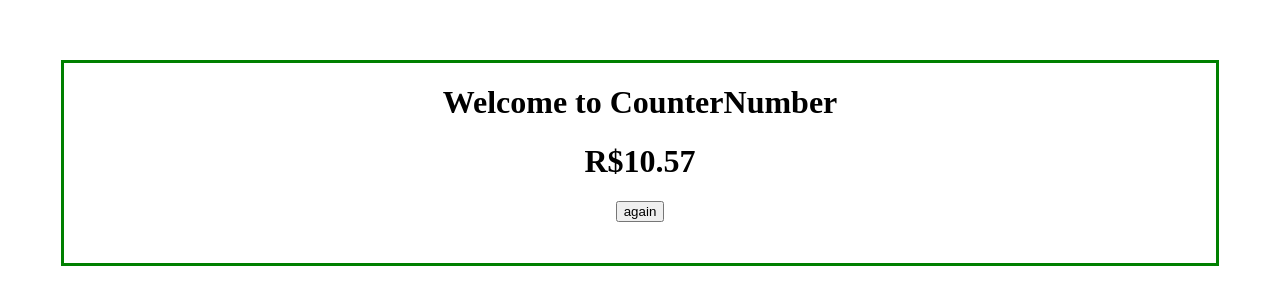
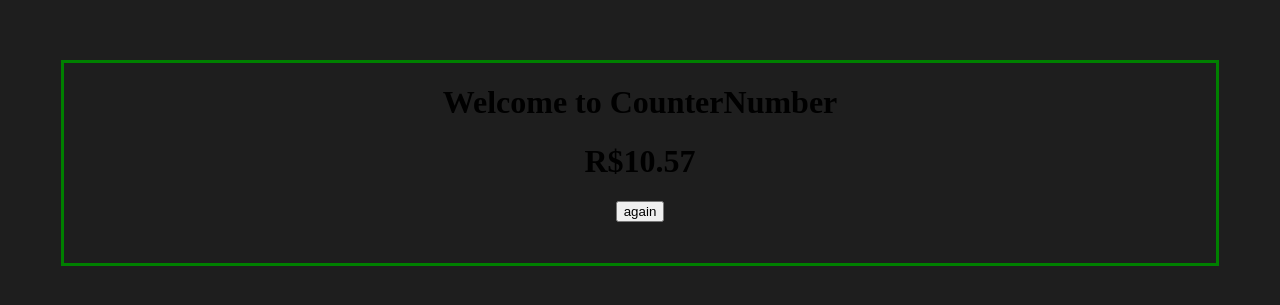
Before and after one commit to velrino/currencynumbercounter, an Angular app: page / in a window 1280 px wide. Shown: the part 237-542 px from the top of the page. Built offline with nearby package versions, Linux system fonts and the light colour scheme.

Commit message:
1 file modified

```diff
--- a/src/styles.css
+++ b/src/styles.css
@@ -1 +1,5 @@
 /* Add application styles & imports to this file! */
+
+body {
+  background-color: #1e1e1e;
+}
```
